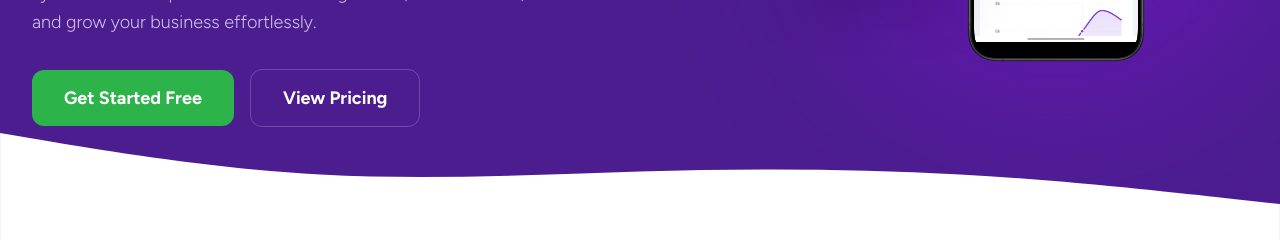
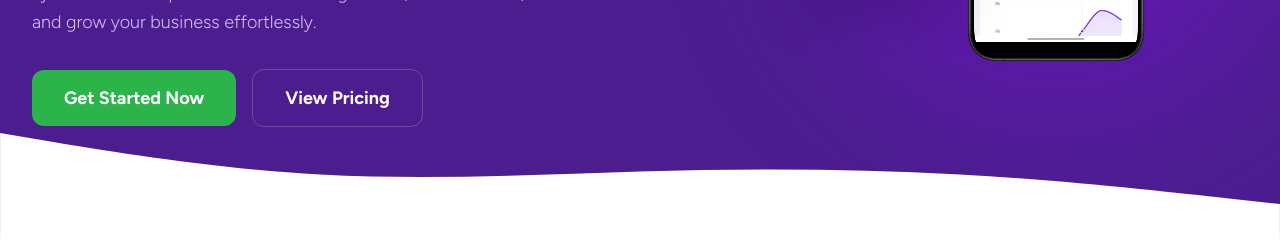
Before and after one commit to dennismutuku2005/pacewebsite, a Next.js app: page / in a window 1280 px wide. Shown: the part 468-709 px from the top of the page. Built offline with nearby package versions, Linux system fonts and the light colour scheme.

Commit message:
Auto-update: page.js

```diff
--- a/src/app/page.js
+++ b/src/app/page.js
@@ -52,7 +52,7 @@ export default function Home() {
               <div className="flex flex-col sm:flex-row items-center justify-center lg:justify-start gap-4">
                 <Link href="/apply">
                   <button className="w-full sm:w-auto bg-tappi-green text-white px-8 py-3.5 rounded-xl font-bold text-lg hover:bg-green-600 transition-all flex items-center justify-center gap-2">
-                    Get Started Free
+                    Get Started Now
                   </button>
                 </Link>
                 <Link href="/pricing">
```
